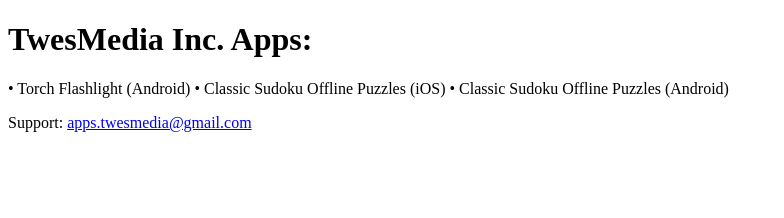
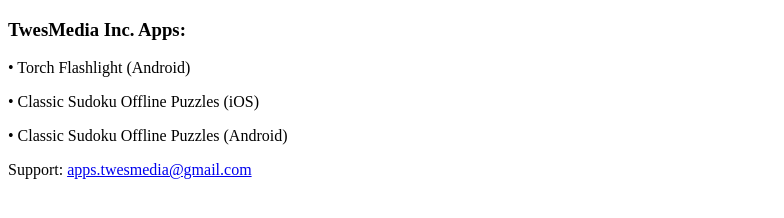
Before and after one commit to jobtwes/jobtwes.github.io, a plain HTML site: page index.html in a window 1280 px wide. Shown: the whole page, without its empty margins (0-784 px from the left). Drawn offline with Linux system fonts and the light colour scheme.

Commit message:
Update index.html

```diff
--- a/index.html
+++ b/index.html
@@ -5,10 +5,10 @@
 </head>
 <body>
 
-<h1>TwesMedia Inc. Apps:</h1>
-&bull; Torch Flashlight (Android)
-&bull; Classic Sudoku Offline Puzzles (iOS)
-&bull; Classic Sudoku Offline Puzzles (Android)
+<h3>TwesMedia Inc. Apps:</h3>
+<p>&bull; Torch Flashlight (Android)
+<p>&bull; Classic Sudoku Offline Puzzles (iOS)
+<p>&bull; Classic Sudoku Offline Puzzles (Android)
 
 <p>Support: <a href="mailto:apps.twesmedia@gmail.com">apps.twesmedia@gmail.com</a></p>
 
```
